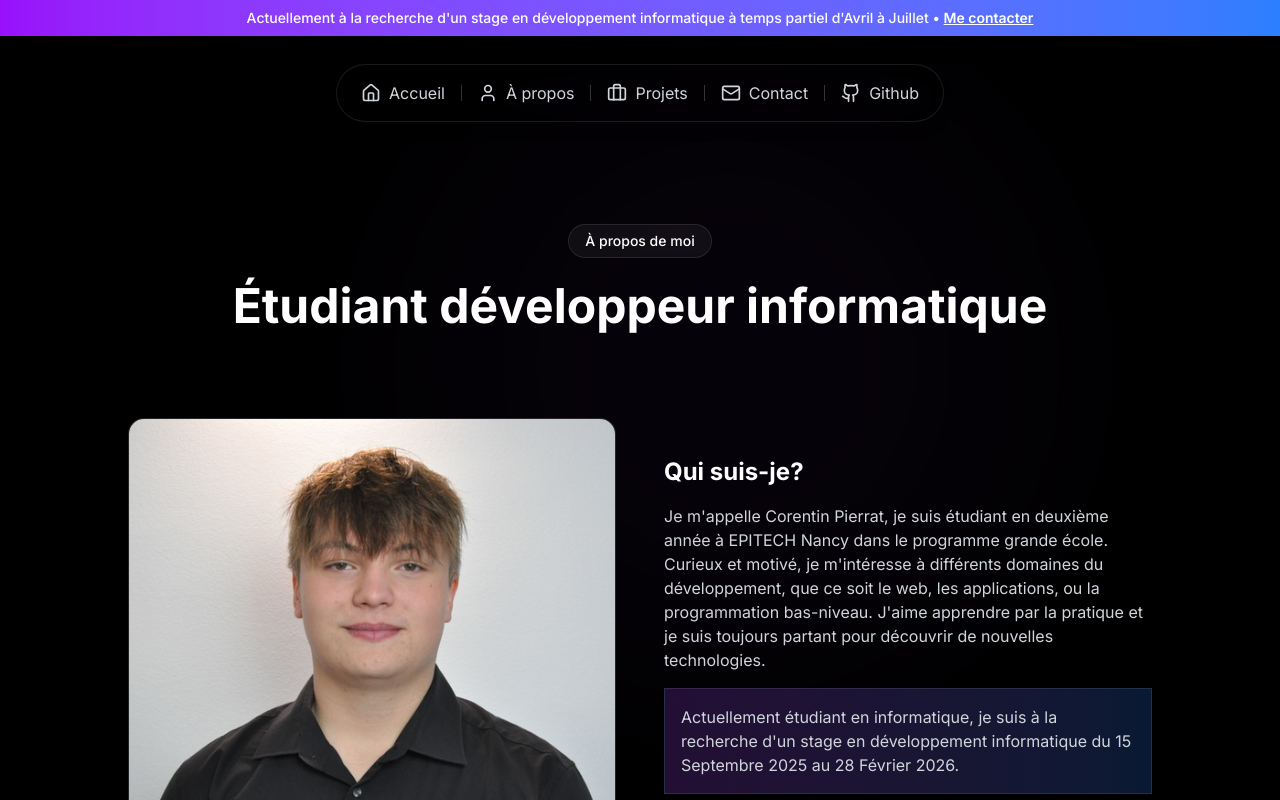
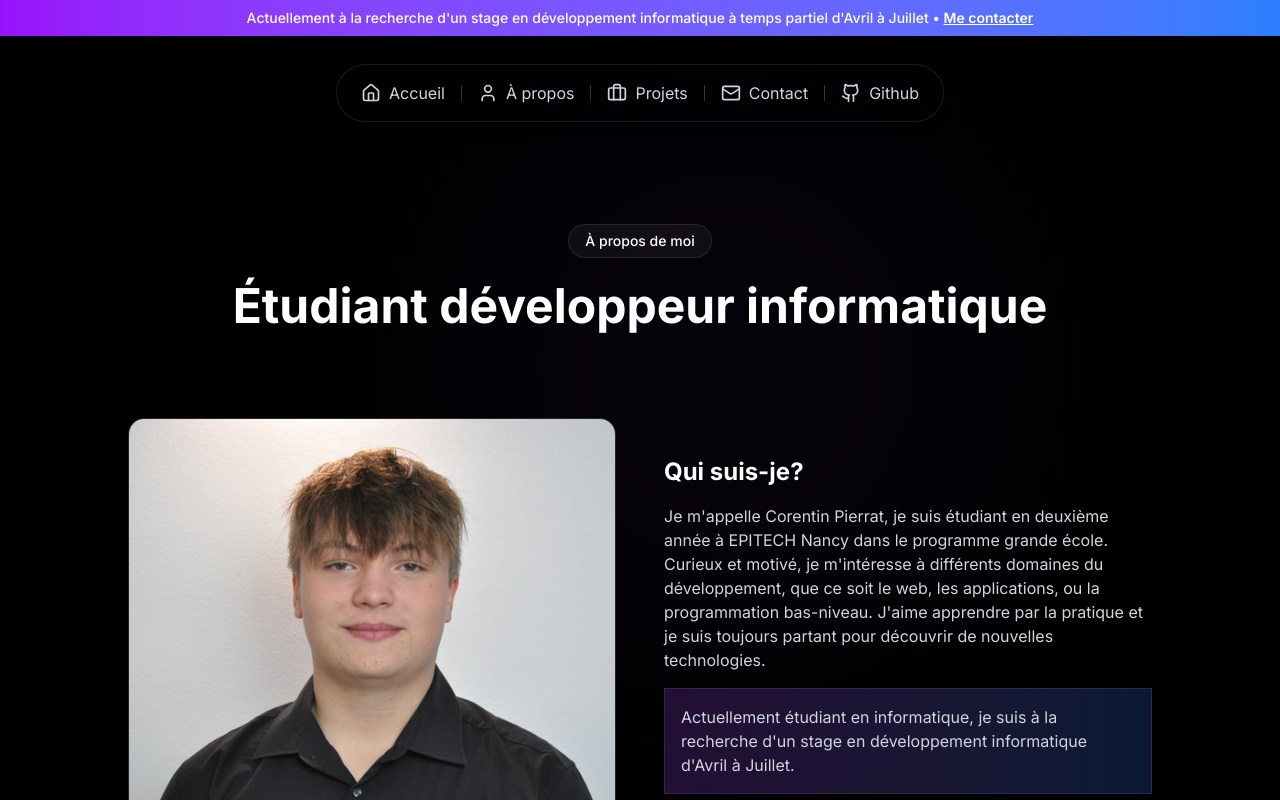
Before and after one commit to corentinPierrat/myPortfolio, a Next.js app in the folder my-portfolioo/: page /about in a window 1280 px wide. Shown: the top 800 px of the page. Built offline with nearby package versions, Linux system fonts and the light colour scheme.

Commit message:
[ADD] new projects

```diff
--- a/my-portfolioo/src/components/about/HeroSection.tsx
+++ b/my-portfolioo/src/components/about/HeroSection.tsx
@@ -27,7 +27,7 @@ export default function HeroSection() {
                         </p>
                         <div className="rounded-xl bg-gradient-to-r from-purple-500/20 to-blue-500/20 p-4 border border-white/10 backdrop-blur-sm mb-6">
                             <p className="text-gray-300">
-                                Actuellement étudiant en informatique, je suis à la recherche d&apos;un stage en développement informatique du 15 Septembre 2025 au 28 Février 2026.
+                                Actuellement étudiant en informatique, je suis à la recherche d&apos;un stage en développement informatique d'Avril à Juillet.
                             </p>
                         </div>
                         <a aria-label="download pdf" href="/pierrat_corentin_CV.pdf" download>
--- a/my-portfolioo/src/components/common/ContactSection.tsx
+++ b/my-portfolioo/src/components/common/ContactSection.tsx
@@ -10,7 +10,7 @@ export default function ContactSection({title}: {title: string}) {
             <h2 className="text-3xl md:text-4xl font-bold mb-6">{title}</h2>
             <p className="text-gray-300 max-w-2xl mx-auto mb-8">
             Que vous ayez un projet à réaliser ou une opportunité de stage à proposer
-            (disponible de Septembre 2025 à Janvier 2026), je serais ravi d&apos;échanger avec vous.
+            (disponible d'Avril 2026 à Juillet 2026), je serais ravi d&apos;échanger avec vous.
             </p>
             <Link href="/contact">
               <Button className="cursor-pointer bg-white text-black hover:bg-gray-200 rounded-full px-6 py-6 text-base font-medium">
--- a/my-portfolioo/src/components/projets/ProjetSection.tsx
+++ b/my-portfolioo/src/components/projets/ProjetSection.tsx
@@ -44,7 +44,7 @@ export default function ProjectSection() {
         },
         {
             title: "MyButcherApp",
-            description: " Application web de gestion des commandes pour une boucherie, permettant de saisir les commandes clients, de regrouper les produits par catégories et de générer une vue récapitulative destinée au laboratoire pour la préparation et l’impression des commandes.",
+            description: " Application web de gestion des commandes réalisé en stage dans la boucherie GUILLAUME, permettant de saisir les commandes clients, de regrouper les produits par catégories et de générer une vue récapitulative destinée au laboratoire pour la préparation et l’impression des commandes.",
             videoUrl: "/butcher-app.webm",
             tags: ["NextJS", "Tailwind CSS", "Tanstack", "Python FASTAPI", "SQLite", "Docker"],
         },
```
